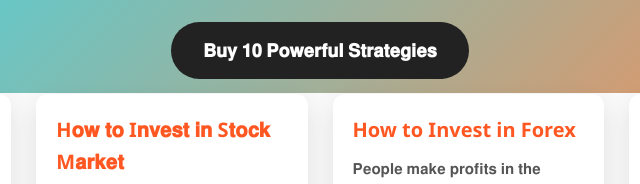
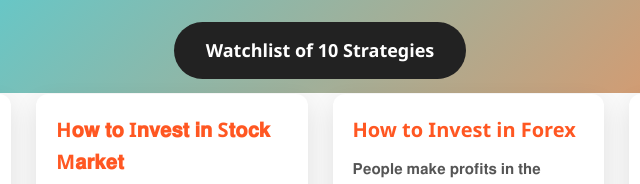
Before and after one commit to BitTradeMasters/BitTradeMasters, a plain HTML site: page index.html in a window 1280 px wide. Shown: the part 238-422 px from the top of the page, 320-960 px from the left. Drawn offline with Linux system fonts and the light colour scheme.

Commit message:
Update index.html

```diff
--- a/index.html
+++ b/index.html
@@ -59,7 +59,7 @@
     <div class="container">
       <h2>𝐋𝐞𝐚𝐫𝐧 𝐂𝐫𝐲𝐩𝐭𝐨, 𝐒𝐭𝐨𝐜𝐤 𝐚𝐧𝐝 𝐅𝐨𝐫𝐞𝐱 𝐌𝐚𝐫𝐤𝐞𝐭𝐬 𝐢𝐧 𝐎𝐧𝐞 𝐌𝐨𝐧𝐭𝐡 ! </h2>
       <p>𝐈𝐟 𝐲𝐨𝐮 𝐚𝐫𝐞 𝐚 C𝐨𝐦𝐩𝐥𝐞𝐭𝐞 𝗕𝐞𝐠𝐢𝐧𝐧𝐞𝐫 𝗧𝐡𝐞𝐧 𝗬𝐨𝐮 𝗖𝐚𝐧 𝗕𝐮𝐲 𝟏𝟎 𝗣𝐨𝐰𝐞𝐫𝐟𝐮𝐥 𝗦𝐭𝐫𝐚𝐭𝐞𝐠𝐢𝐞𝐬 𝐟𝐨𝐫 𝗝𝐮𝐬𝐭 𝐑𝐬. 𝟑𝟗𝟗𝟗</p>
-      <a href="https://payments.cashfree.com/links?code=l8k11qf7q8k0" class="btn">𝐁𝐮𝐲 𝟏𝟎 𝐏𝐨𝐰𝐞𝐫𝐟𝐮𝐥 𝐒𝐭𝐫𝐚𝐭𝐞𝐠𝐢𝐞𝐬</a>
+      <a href="https://bittrademasters.github.io/Wachlist-STRATEGYS/" class="btn">Watchlist of 10 Strategies</a>
     </div>
   </section>
 
```
